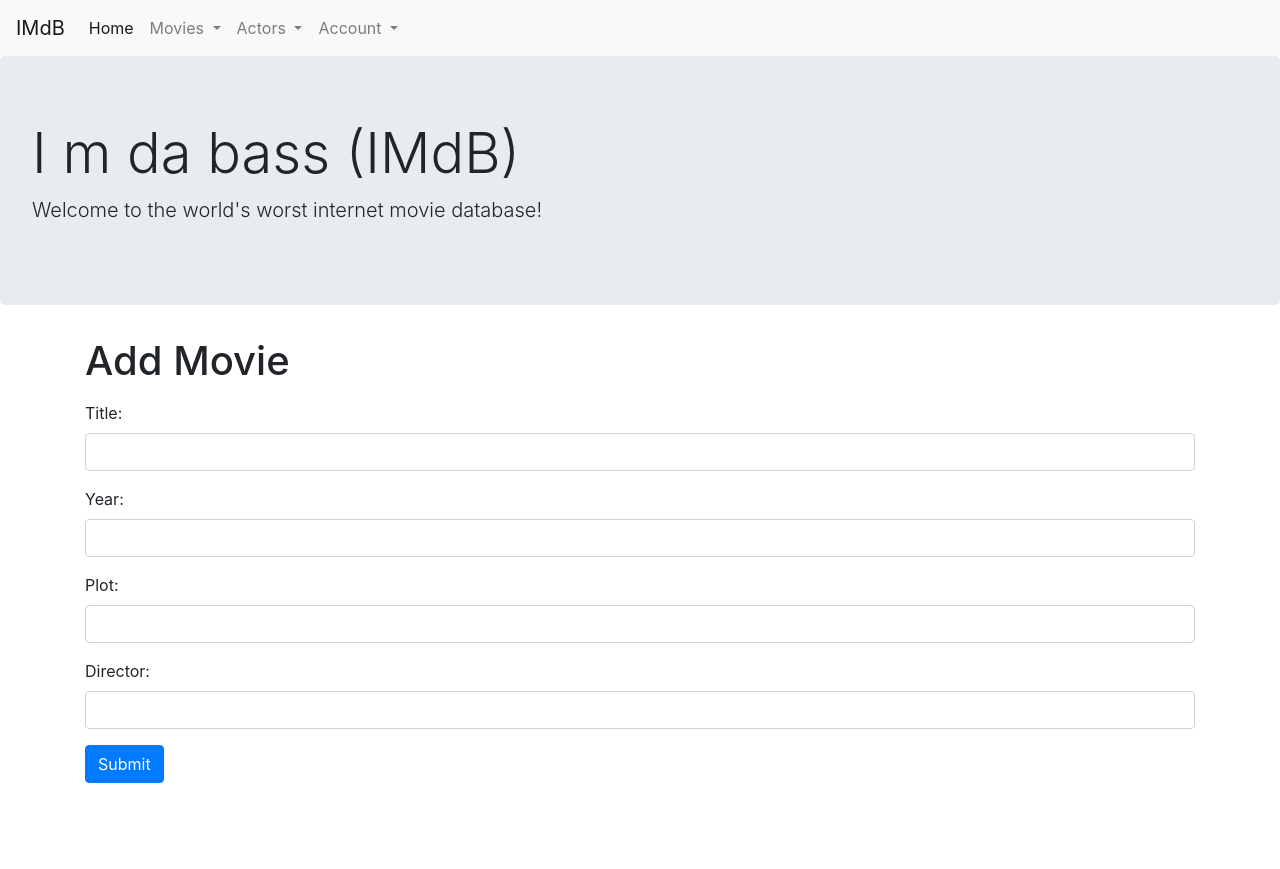
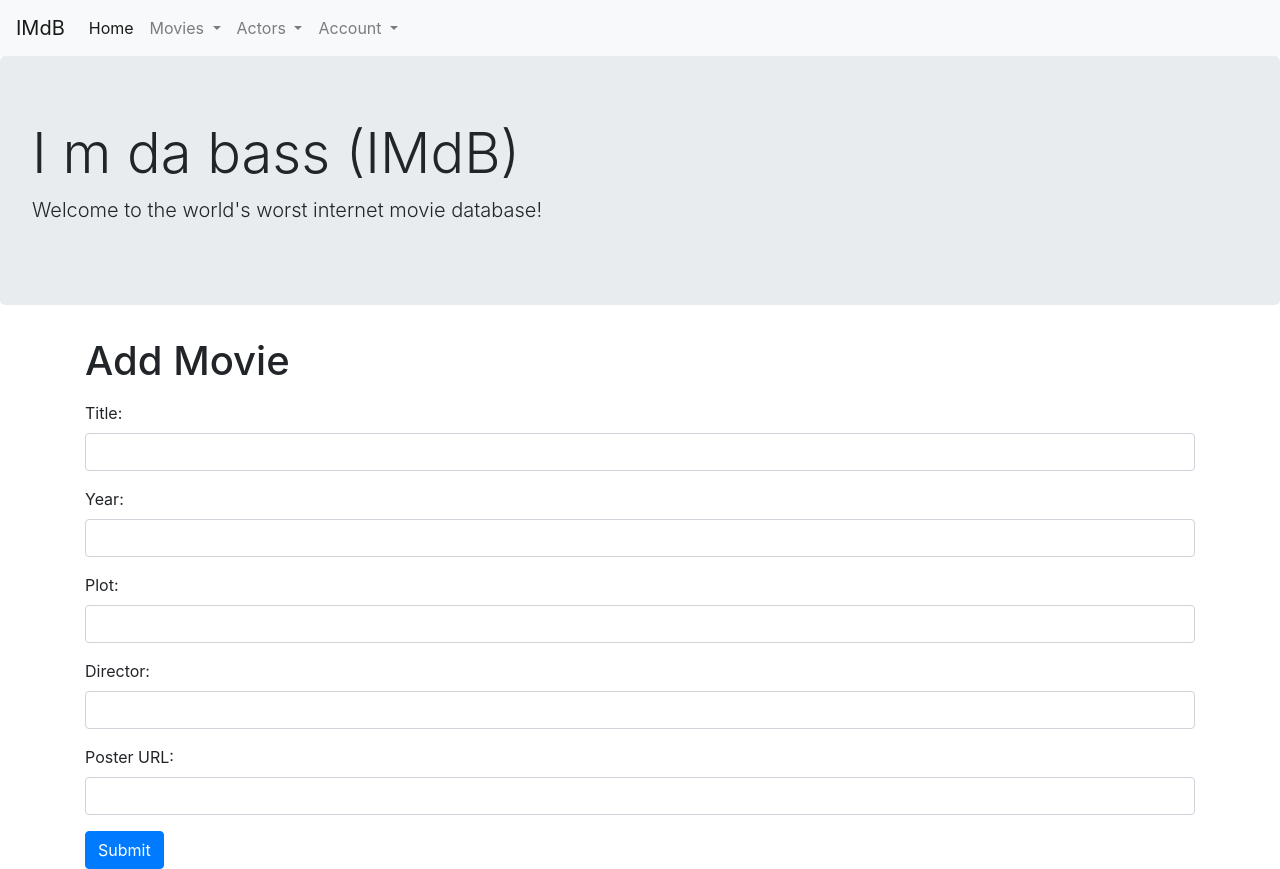
Before and after one commit to samueltanner/movie_app_front-end_vue, a Vue app: page /movies/new in a window 1280 px wide. Before the commit the page ends 800 px from the top, so only its background shows below. Built offline with nearby package versions, Linux system fonts and the light colour scheme.

Commit message:
adds the ability to add movie posters to movies

```diff
--- a/src/views/MoviesCreate.vue
+++ b/src/views/MoviesCreate.vue
@@ -24,6 +24,10 @@
         <label>Director:</label>
         <input type="text" class="form-control" v-model="director" />
       </div>
+      <div class="form-group">
+        <label>Poster URL:</label>
+        <input type="text" class="form-control" v-model="image_url" />
+      </div>
       <input type="submit" class="btn btn-primary" value="Submit" />
     </form>
   </div>
@@ -39,6 +43,7 @@ export default {
       year: "",
       plot: "",
       director: "",
+      image_url: "",
       errors: [],
     };
   },
@@ -49,6 +54,7 @@ export default {
         year: this.year,
         plot: this.plot,
         director: this.director,
+        image_url: this.image_url,
       };
       axios
         .post("/api/movies/", params)
--- a/src/views/MoviesEdit.vue
+++ b/src/views/MoviesEdit.vue
@@ -11,6 +11,7 @@
       <input type="text" class="form-control" v-model="movie.year" />
       <input type="text" class="form-control" v-model="movie.plot" />
       <input type="text" class="form-control" v-model="movie.director" />
+      <input type="text" class="form-control" v-model="movie.image_url" />
       <br />
       <input type="submit" class="btn btn-primary" value="Submit" />
     </form>
@@ -41,6 +42,7 @@ export default {
         director: movie.director,
         plot: movie.plot,
         year: movie.year,
+        image_url: movie.image_url,
       };
       axios
         .patch("/api/movies/" + movie.id, params)
--- a/src/views/MoviesIndex.vue
+++ b/src/views/MoviesIndex.vue
@@ -4,6 +4,9 @@
       <div class="col-sm-4" v-for="movie in movies" v-bind:key="movie.id">
         <div class="card">
           <div class="card-body">
+            <div class="card-image">
+              <img v-bind:src="movie.image_url" class="card-img-top" v-bind-alt="movie.title" />
+            </div>
             <h5 class="card-title">{{ movie.title }}</h5>
             <p class="card-text">{{ movie.year }}</p>
             <router-link v-bind:to="`/movies/${movie.id}`">
--- a/src/views/MoviesShow.vue
+++ b/src/views/MoviesShow.vue
@@ -1,6 +1,7 @@
 <template>
   <div class="container movies-show">
     <div>
+      <img v-bind:src="movie.image_url" v-bind:alt="movie.title" />
       <h1>{{ movie.title }}</h1>
       <h3>{{ movie.year }}</h3>
       <h3>{{ movie.director }}</h3>
```
